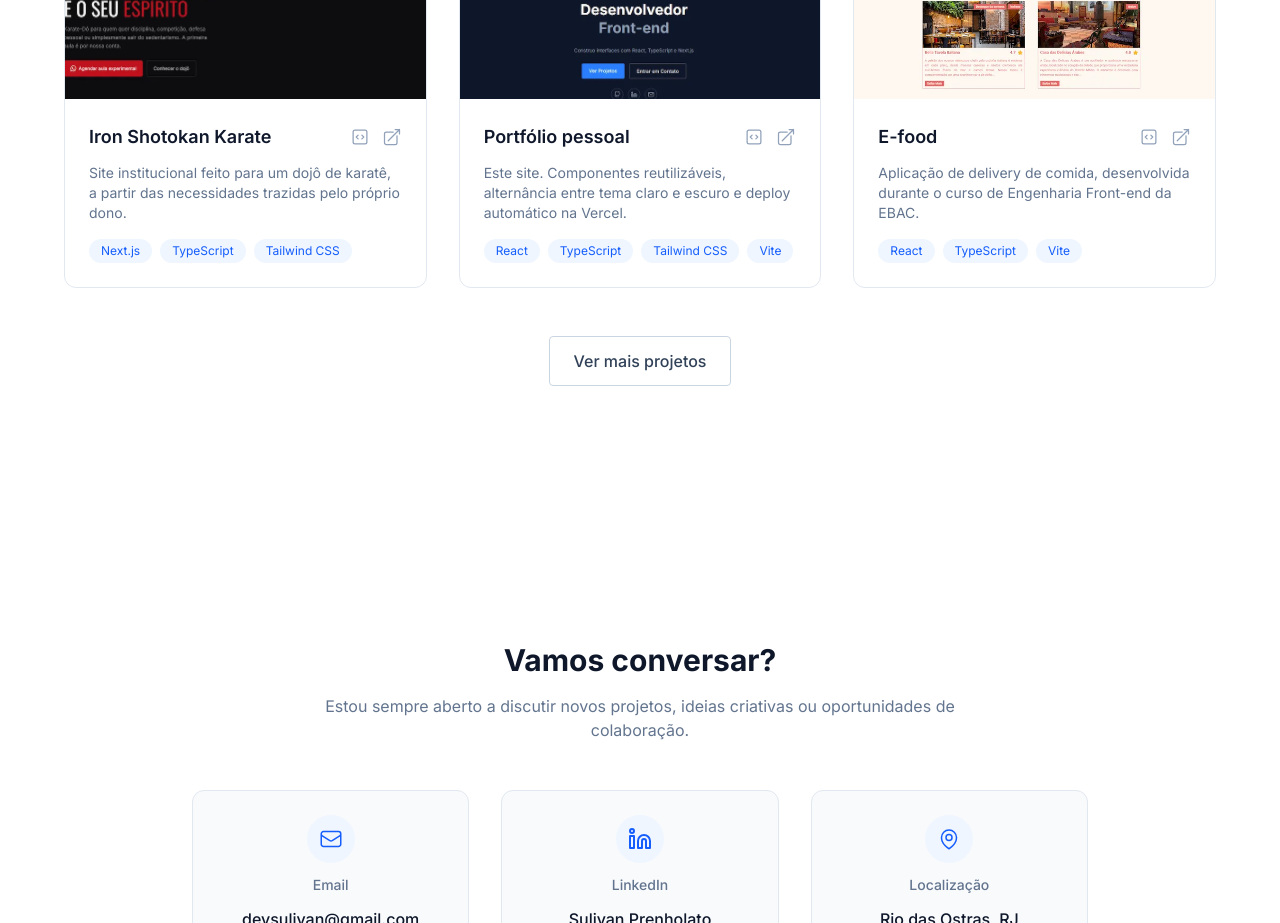
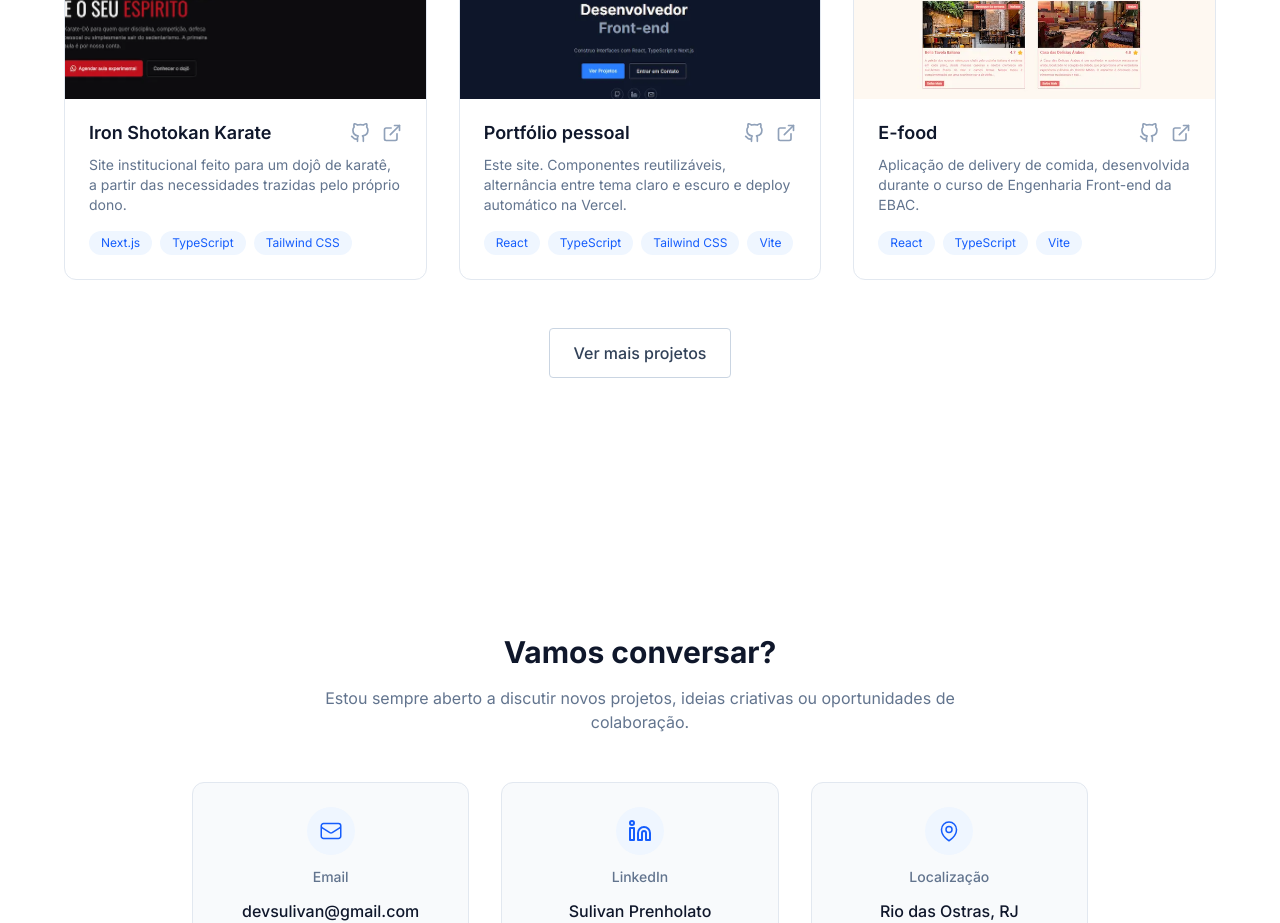
Before and after one commit to Sulivan7/profile-dev, a React (Vite) app: page / in a window 1280 px wide. Shown: the part 1740-2663 px from the top of the page. Built offline with nearby package versions, Linux system fonts and the light colour scheme.

Commit message:
fix: alinha os icones do card de projetos e troca icones

```diff
--- a/src/components/CardProject.tsx
+++ b/src/components/CardProject.tsx
@@ -1,7 +1,4 @@
-import {
-  HiOutlineCodeBracketSquare,
-  HiOutlineArrowTopRightOnSquare,
-} from "react-icons/hi2";
+import { FiGithub, FiExternalLink } from "react-icons/fi";
 import type { Project } from "../types";
 
 const ProjectCard = ({
@@ -24,19 +21,19 @@ const ProjectCard = ({
       </div>
 
       <div className="p-6">
-        <div className="flex items-center justify-between mb-3">
-          <h3 className="text-lg font-semibold text-slate-900 dark:text-white">
+        <div className="flex items-center justify-between gap-3 mb-3">
+          <h3 className="text-lg font-semibold leading-none text-slate-900 dark:text-white">
             {title}
           </h3>
-          <div className="flex gap-3">
+          <div className="flex items-center gap-3 shrink-0">
             {githubLink && (
               <a href={githubLink} target="_blank" rel="noopener noreferrer">
-                <HiOutlineCodeBracketSquare className="w-5 h-5 text-slate-400 hover:text-blue-600 dark:text-slate-500 dark:hover:text-blue-400 transition-colors" />
+                <FiGithub className="block w-5 h-5 text-slate-400 hover:text-blue-600 dark:text-slate-500 dark:hover:text-blue-400 transition-colors" />
               </a>
             )}
             {liveLink && (
               <a href={liveLink} target="_blank" rel="noopener noreferrer">
-                <HiOutlineArrowTopRightOnSquare className="w-5 h-5 text-slate-400 hover:text-blue-600 dark:text-slate-500 dark:hover:text-blue-400 transition-colors" />
+                <FiExternalLink className="block w-5 h-5 text-slate-400 hover:text-blue-600 dark:text-slate-500 dark:hover:text-blue-400 transition-colors" />
               </a>
             )}
           </div>
```
